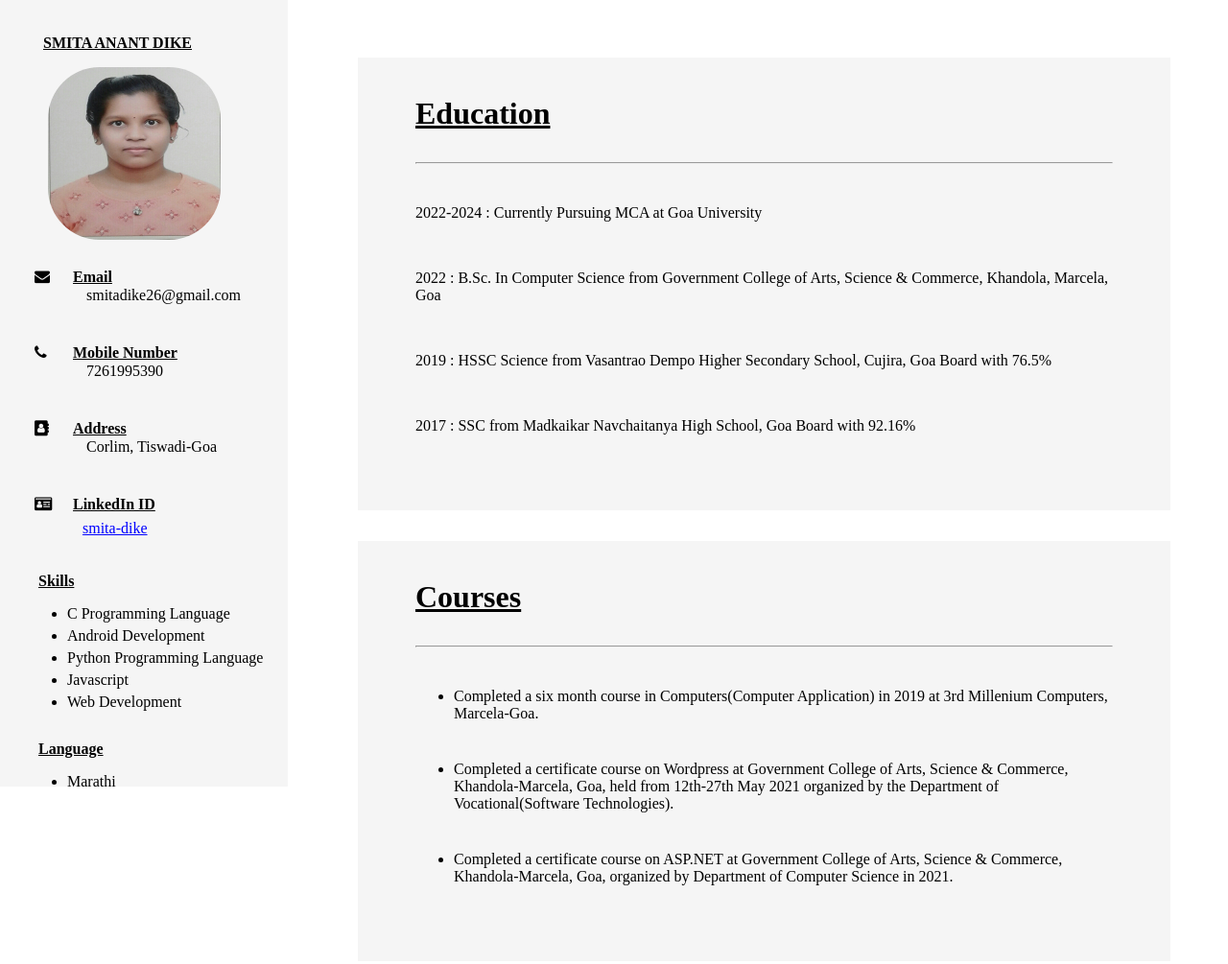
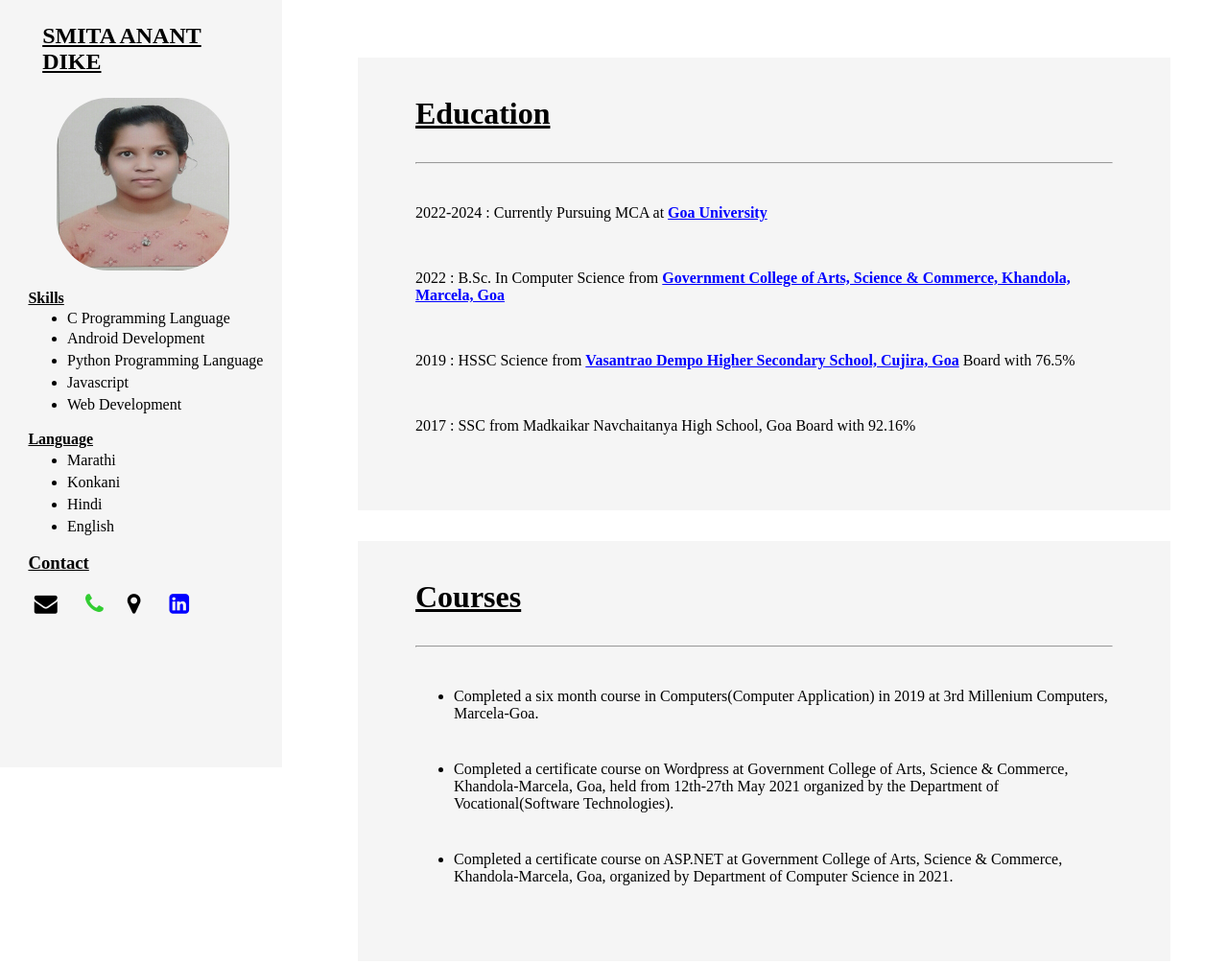
Before and after one commit to smita136/2211_Web-Development, a plain HTML site: page index.html in a window 1280 px wide. Shown: the top 1005 px of the page at 96% size. Drawn offline with Linux system fonts and the light colour scheme.

Commit message:
Update index.html

```diff
--- a/index.html
+++ b/index.html
@@ -9,33 +9,29 @@
         <style>
             .sidebar1 {
                 height: 100%;
-                width: 300px;
+                width: 23%;
                 position: fixed;
                 z-index: 1;
                 top: 0;
                 left: 0;
                 background-color: whitesmoke;
                 overflow-x: hidden;
-                padding-top: 20px;
+                padding-top: -1%;
             }
 
             .sidebar1 a {
-                padding: 6px 8px 6px 16px;
                 text-decoration: none;
-                font-size: 1em;
+                font-size: 2em;
                 color: black;
                 display: block;
             }
 
             .sidebar2 {
-                margin-left: 160px;
                 font-size: 1em;
             }
 
             img {
                 border-radius: 30%;
-                margin-left: 40px;
-                margin-right: 30px;
             }
 
             body {
@@ -46,55 +42,76 @@
                 background-size: cover;
                 background-attachment: fixed;
             }
+            .row {
+                display: flex;
+                padding-left: 10%;
+                padding-right: 5%;
+                padding-top: -10%;
+            }
+            .column {
+                flex: 1%;
+            }
         </style>
     </head>
 
     <body>
         <div class="sidebar1">
-            <p style="margin-left:45px; font-size: 1em; font-family: Algerian;"><u><b>SMITA ANANT DIKE</b></u></p>
-            <img src="SD.jpg" alt="Avatar" style="width:180px; height: 180px; margin-left: 50px; margin-bottom: 20px;">
-            <a href="#" class="w3-bar-item w3-button"><i class="fa fa-envelope fa-1x" style="width:40px; margin-left: 20px; font-size: 1em;"></i><u><b>Email</b></u></a>
-            <p style="margin-left:90px; margin-top: -5px; font-family: Amiri; font-size: 1em;">smitadike26@gmail.com</p>
-            <a href="#" class="w3-bar-item w3-button"><i class="fa fa-phone" style="width:40px; margin-left: 20px; margin-top: 20px;"></i><u><b>Mobile Number</b></u></a>
-            <p style="margin-left:90px; margin-top: -5px; font-family: Amiri; font-size: 1em;">7261995390</p>
-            <a href="#" class="w3-bar-item w3-button"><i class="fa fa-address-book" style="width:40px; margin-left: 20px; margin-top: 20px;"></i><u><b>Address</b></u></a>
-            <p style="margin-left:90px; margin-top: -5px; font-family: Amiri; font-size: 1em;">Corlim, Tiswadi-Goa</p>
-            <a href="#" class="w3-bar-item w3-button"><i class="fa fa-id-card" style="width:40px; margin-left: 20px; margin-top: 20px;"></i><u><b>LinkedIn ID</b></u></a>
-            <a href="https://www.linkedin.com/in/smita-dike-652704245" style="margin-left:70px; margin-top: -5px; font-family: Amiri; font-size: 1em; color: blue"><u>smita-dike</u></a>
+            <p style="margin-left:15%; margin-right: 15%; font-size: 1.5em; font-family: Algerian;"><u><b>SMITA ANANT DIKE</b></u></p>
+            <img src="SD.jpg" alt="Avatar" style="width:180px; height: 180px; margin-left: 20%; margin-right: 20%;">
 
-            <p style="margin-left: 40px; padding-top: 15px; font-size: 1em; font-family: Amiri;"><u><b>Skills</b></u></p>
+            <p style="margin-left: 10%; padding-top: -5%; font-size: 1em; font-family: Amiri;"><u><b>Skills</b></u></p>
             <ul style="font-family: Amiri;">
-                <li style="margin-left: 30px; margin-bottom: 5px;">C Programming Language</li>
+                <li style="margin-top: -5%; margin-left: 30px; margin-bottom: 1%;">C Programming Language</li>
                 <li style="margin-left: 30px; margin-bottom: 5px;">Android Development</li>
                 <li style="margin-left: 30px; margin-bottom: 5px;">Python Programming Language</li>
                 <li style="margin-left: 30px; margin-bottom: 5px;">Javascript</li>
-                <li style="margin-left: 30px; margin-bottom: 5px; padding-bottom: 15px;">Web Development</li>
+                <li style="margin-left: 30px; margin-bottom: 5px; padding-bottom: 1%;">Web Development</li>
             </ul>
 
-            <p style="margin-left: 40px; font-size: 1em; font-family: Amiri;"><u><b>Language</b></u></p>
+            <p style="margin-left: 10%; font-size: 1em; font-family: Amiri;"><u><b>Language</b></u></p>
             <ul style="font-family: Amiri;">
-                <li style="margin-left: 30px; margin-bottom: 5px;">Marathi</li>
+                <li style="margin-top: -5%; margin-left: 30px; margin-bottom: 5px;">Marathi</li>
                 <li style="margin-left: 30px; margin-bottom: 5px;">Konkani</li>
                 <li style="margin-left: 30px; margin-bottom: 5px;">Hindi</li>
-                <li style="margin-left: 30px; margin-bottom: 5px; padding-bottom: 40px;">English</li>
+                <li style="margin-left: 30px; margin-bottom: 5px; padding-bottom: -5%;">English</li>
             </ul>
+
+            <h3 style="margin-left: 10%"><u>Contact</u></h3>
+            <div class="row" style="padding-bottom: 2%;">
+                <div class="column">
+                    <address>
+                        <a href="mailto:smitadike26@gmail.com" class="fa fa-envelope fa-1x" style="margin-left: 10%; font-size: 1.5em;"></a>
+                    </address>
+                </div>
+                <div class="column">
+                        <a href="tel:7261995390" class="fa fa-phone" style="font-size: 1.5em; color: limegreen; margin-left: -5%;"></a>
+                </div>
+                <div class="column">
+                        <a href="Corlim-Goa" class="fa fa-map-marker" style="font-size: 1.5em; margin-left: -35%;"></a>
+                </div>
+                <div class="column">
+                <a href="https://www.linkedin.com/in/smita-dike-652704245" class="fa fa-linkedin-square" style="font-size: 1.5em; color: blue; margin-left: -65%;"></a>
+                </div>
+            </div>
         </div>
 
         <div class="sidebar2">
             <link rel="stylesheet" href="shape.css">
         </div>
+        <section>
             <div class="rect1">
                 <p style="margin-left: 60px; padding-top: 40px; font-size: 2em;"><u><b>Education</b></u></p>
                 <hr style="margin-left: 60px; margin-right: 60px;">
                 <br>
-            <p style="margin-left: 60px; margin-right: 60px; font-size: 1em;"> 2022-2024 : Currently Pursuing MCA at Goa University</p>
+                <p style="margin-left: 60px; margin-right: 60px; font-size: 1em;"> 2022-2024 : Currently Pursuing MCA at <a href="https://www.unigoa.ac.in/" style="color: blue;"><b>Goa University</b></a></p>
                 <br>
-            <p style="margin-left: 60px; margin-right: 60px; font-size: 1em;"> 2022 : B.Sc. In Computer Science from Government College of Arts, Science & Commerce, Khandola, Marcela, Goa</p>
+                <p style="margin-left: 60px; margin-right: 60px; font-size: 1em;"> 2022 : B.Sc. In Computer Science from <a href="https://www.khandolacollege.edu.in/" style="color: blue;"><b>Government College of Arts, Science & Commerce, Khandola, Marcela, Goa</b></a></p>
                 <br>
-            <p style="margin-left: 60px; margin-right: 60px; font-size: 1em;"> 2019 : HSSC Science from Vasantrao Dempo Higher Secondary School, Cujira, Goa Board with 76.5%</p>
+                <p style="margin-left: 60px; margin-right: 60px; font-size: 1em;"> 2019 : HSSC Science from <a href="https://www.vdhssgoa.com/" style="color: blue;"><b>Vasantrao Dempo Higher Secondary School, Cujira, Goa</b></a> Board with 76.5%</p>
                 <br>
                 <p style="margin-left: 60px; margin-right: 60px; font-size: 1em;"> 2017 : SSC from Madkaikar Navchaitanya High School, Goa Board with 92.16%</p>
             </div>
+        </section>
 
         <div class="rect2">
             <p style="margin-left: 60px; padding-top: 40px; font-size: 2em;"><u><b>Courses</b></u></p>
@@ -117,6 +134,11 @@
                         <li>Designed and developed a society management system to manage all the day-to-day activities of the society</li>
                     </ul>
                 </li>
+                <li style="margin-bottom: 40px;">Phone Directory System
+                    <ul>
+                        <li>Designed and developed a phone directory management system to manage all the records of the directory</li>
+                    </ul>
+                </li>
         </div>
 
     </body>
```
Lines whose indentation alone changed are shown as unchanged.
